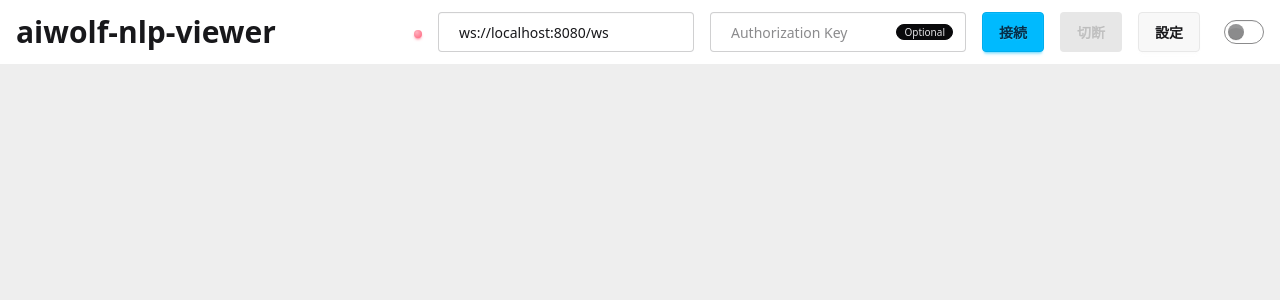
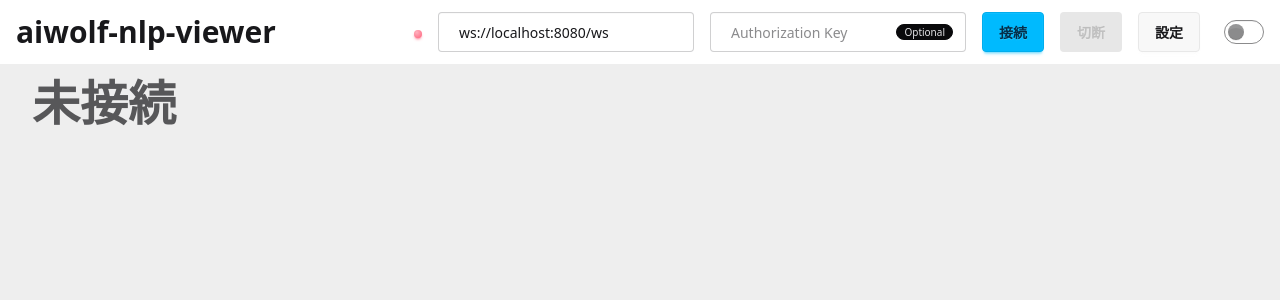
Before and after one commit to aiwolfdial/aiwolf-nlp-viewer, a SvelteKit app: page /agent in a window 1280 px wide. Shown: the top 300 px of the page. Built offline with nearby package versions, Linux system fonts and the light colour scheme.

Commit message:
[add] エージェントの未接続状態の表示を追加

```diff
--- a/src/routes/agent/+page.svelte
+++ b/src/routes/agent/+page.svelte
@@ -173,5 +173,8 @@
         onSendMessage={handleSendMessage}
       />
     {/if}
+  {:else}
+    <pre
+      class="base-content w-2/5 text-5xl font-bold opacity-70 mt-4 ml-8 select-none">未接続</pre>
   {/if}
 </main>
```
